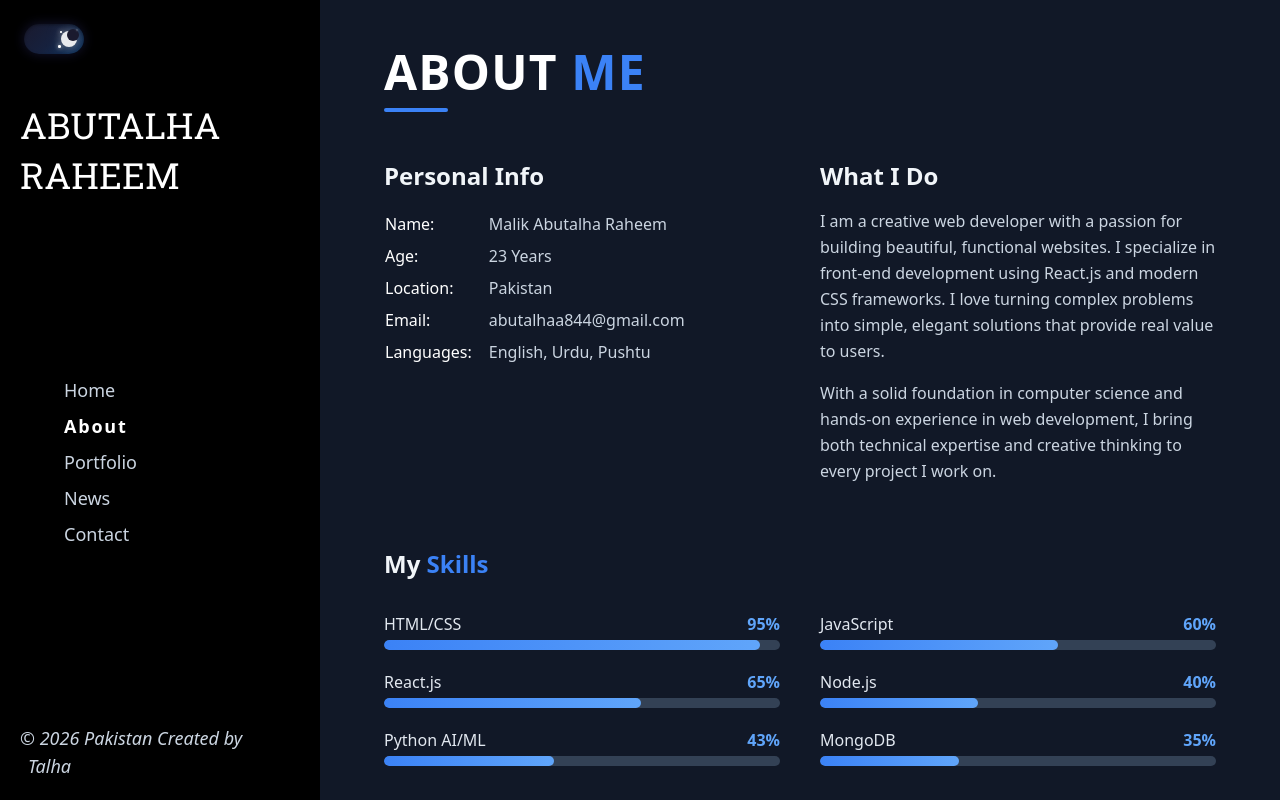
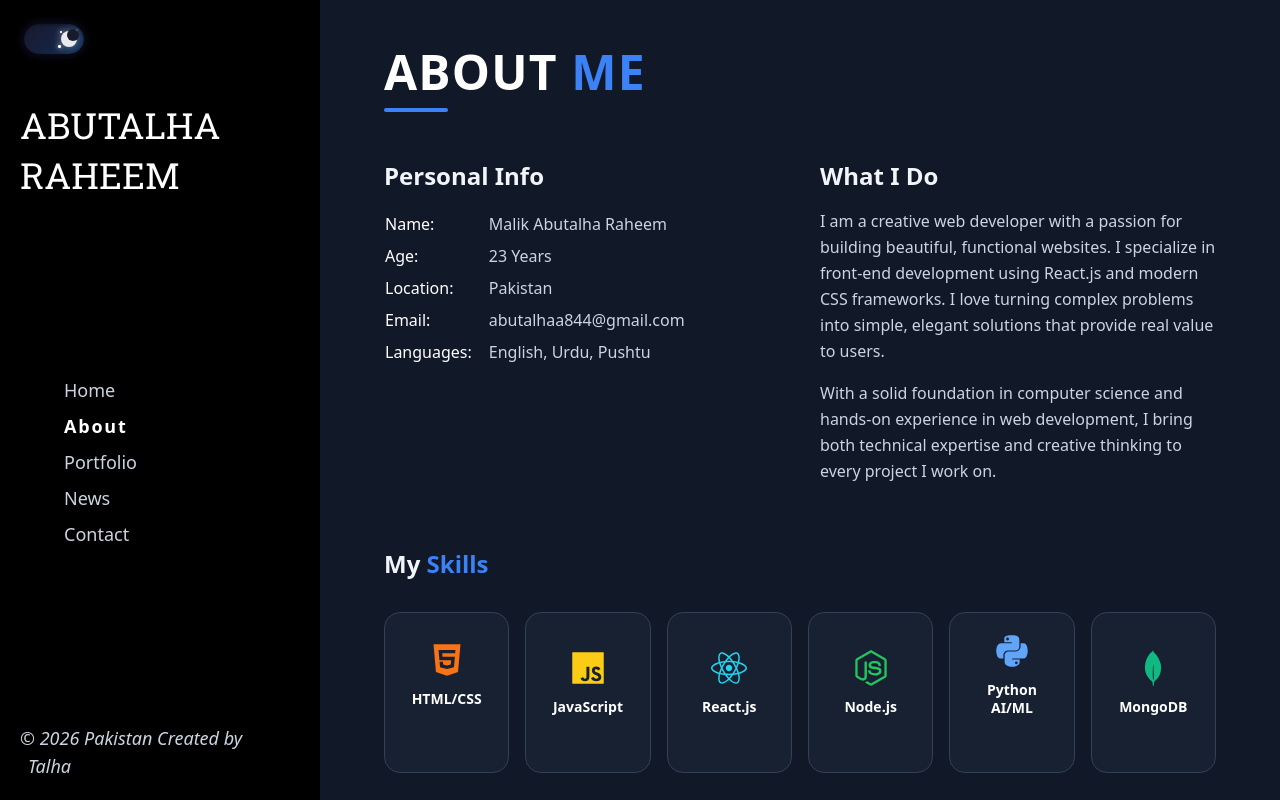
Before and after one commit to talha125-git/-Talha-Portfolio-, a React (Vite) app: page /about in a window 1280 px wide. Built offline with nearby package versions, Linux system fonts and the light colour scheme.

Commit message:
change skill design

```diff
--- a/package.json
+++ b/package.json
@@ -16,6 +16,7 @@
     "framer-motion": "^12.35.1",
     "react": "^18.3.1",
     "react-dom": "^18.3.1",
+    "react-icons": "^5.6.0",
     "react-router-dom": "^6.28.0"
   },
   "devDependencies": {
--- a/src/components/About.jsx
+++ b/src/components/About.jsx
@@ -1,14 +1,24 @@
 import React from "react";
-
+import { FaHtml5, FaJs, FaReact, FaNodeJs, FaPython, FaDatabase } from "react-icons/fa";
+import { SiMongodb, SiCplusplus } from "react-icons/si";
 
 const About = () => {
     const skills = [
-        { name: "HTML/CSS", level: 95 },
-        { name: "JavaScript", level: 60 },
-        { name: "React.js", level: 65 },
-        { name: "Node.js", level: 40 },
-        { name: "Python AI/ML", level: 43 },
-        { name: "MongoDB", level: 35 },
+        { name: "HTML/CSS", icon: <FaHtml5 />, tag: "Markup & Styling", color: "text-orange-500" },
+        { name: "JavaScript", icon: <FaJs />, tag: "Scripting", color: "text-yellow-400" },
+        { name: "React.js", icon: <FaReact />, tag: "UI Framework", color: "text-cyan-400" },
+        { name: "Node.js", icon: <FaNodeJs />, tag: "Runtime", color: "text-green-500" },
+        { name: "Python AI/ML", icon: <FaPython />, tag: "Machine Learning", color: "text-blue-400" },
+        { name: "MongoDB", icon: <SiMongodb />, tag: "Database", color: "text-emerald-500" },
+        // {
+        //     name: "C / C++ / Assembly",
+        //     icon: <SiCplusplus />,
+        //     tag: "Low-Level Programming",
+        //     color: "text-blue-600",
+        //     wide: true,
+        // },
+        // { name: "Database",           icon: <FaDatabase />,  tag: "SQL & Data Storage", color: "text-violet-400" },
+
     ];
 
     const experiences = [
@@ -16,25 +26,29 @@ const About = () => {
             year: "2023 - Present",
             title: "Frontend Developer",
             company: "Freelance",
-            description: "Building responsive, user-centric web applications using React.js and modern CSS frameworks.",
+            description:
+                "Building responsive, user-centric web applications using React.js and modern CSS frameworks.",
         },
         {
             year: "2025 - 2026",
             title: "Web Development Intern",
             company: "Kreashion Software House",
-            description: "Assisted in developing and maintaining client websites. Gained hands-on experience with frontend development.",
+            description:
+                "Assisted in developing and maintaining client websites. Gained hands-on experience with frontend development.",
         },
         {
             year: "2026 - Present",
             title: "Backend Development (Learning Phase)",
             company: "Self-Learning / Projects",
-            description: "Currently learning backend development with Node.js and MongoDB. Building small projects to understand server-side programming, APIs, and database integration.",
+            description:
+                "Currently learning backend development with Node.js and MongoDB. Building small projects to understand server-side programming, APIs, and database integration.",
         },
         {
             year: "2023 - 2027",
             title: "BS Software Engineering",
             company: "CECOS University Peshawar",
-            description: "Currently pursuing a Bachelor's degree in Software Engineering, focusing on web development, data structures, artificial intelligence (AI), and machine learning (ML).",
+            description:
+                "Currently pursuing a Bachelor's degree in Software Engineering, focusing on web development, data structures, artificial intelligence (AI), and machine learning (ML).",
         },
     ];
 
@@ -52,7 +66,6 @@ const About = () => {
             <div className="grid md:grid-cols-2 gap-10 mb-16">
                 <div>
                     <h2 className="text-2xl font-semibold mb-4 text-slate-100">Personal Info</h2>
-
                     <table className="text-slate-300">
                         <tbody className="space-y-3">
                             <tr>
@@ -94,23 +107,27 @@ const About = () => {
                 </div>
             </div>
 
-            {/* Skills Section */}
+            {/* Skills Section — Card Grid with react-icons */}
             <div className="mb-16">
                 <h2 className="text-2xl font-semibold mb-8 text-slate-100">
                     My <span className="text-blue-500">Skills</span>
                 </h2>
-                <div className="grid sm:grid-cols-2 gap-x-10 gap-y-5">
+                <div className="grid grid-cols-2 sm:grid-cols-3 lg:grid-cols-6 gap-4">
                     {skills.map((skill) => (
-                        <div key={skill.name}>
-                            <div className="flex justify-between mb-1">
-                                <span className="text-slate-200 font-medium">{skill.name}</span>
-                                <span className="text-blue-400 font-semibold">{skill.level}%</span>
-                            </div>
-                            <div className="w-full bg-slate-700 rounded-full h-2.5 overflow-hidden">
-                                <div
-                                    className="bg-gradient-to-r from-blue-500 to-blue-400 h-full rounded-full transition-all duration-1000 ease-out"
-                                    style={{ width: `${skill.level}%` }}
-                                ></div>
+                        <div
+                            key={skill.name}
+                            className="group flex flex-col items-center justify-center gap-3 p-5 rounded-2xl bg-slate-800/60 border border-slate-700 hover:border-blue-500 hover:bg-slate-800 transition-all duration-300 cursor-default"
+                        >
+                            <span className={`text-4xl ${skill.color} group-hover:scale-110 transition-transform duration-300`}>
+                                {skill.icon}
+                            </span>
+                            <div className="text-center">
+                                <p className="text-white font-semibold text-sm leading-tight">
+                                    {skill.name}
+                                </p>
+                                <p className="text-blue-400 text-xs mt-1 opacity-0 group-hover:opacity-100 transition-opacity duration-300">
+                                    {skill.tag}
+                                </p>
                             </div>
                         </div>
                     ))}
```
Also changed, not shown: 2 other files (tests, documents, lock files or other folders).
